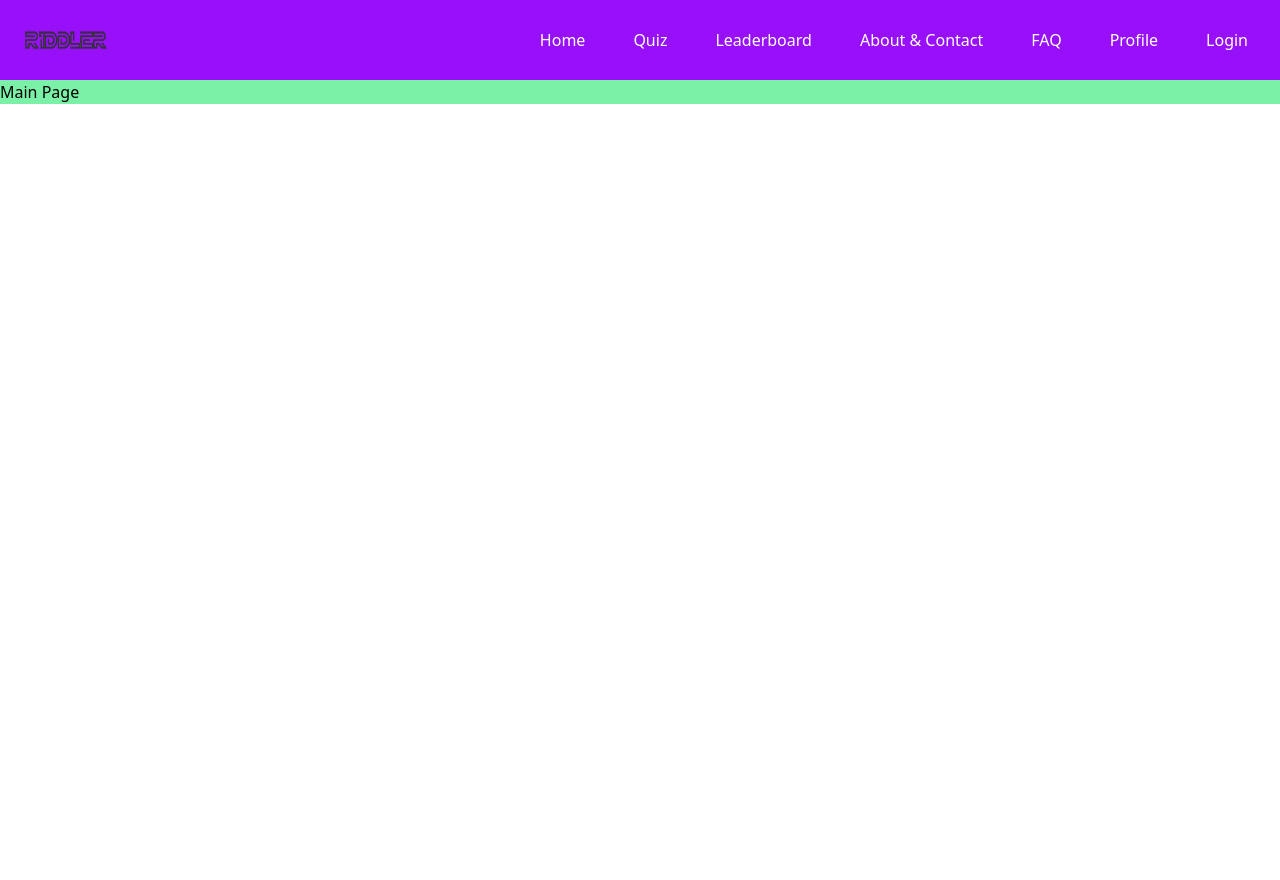
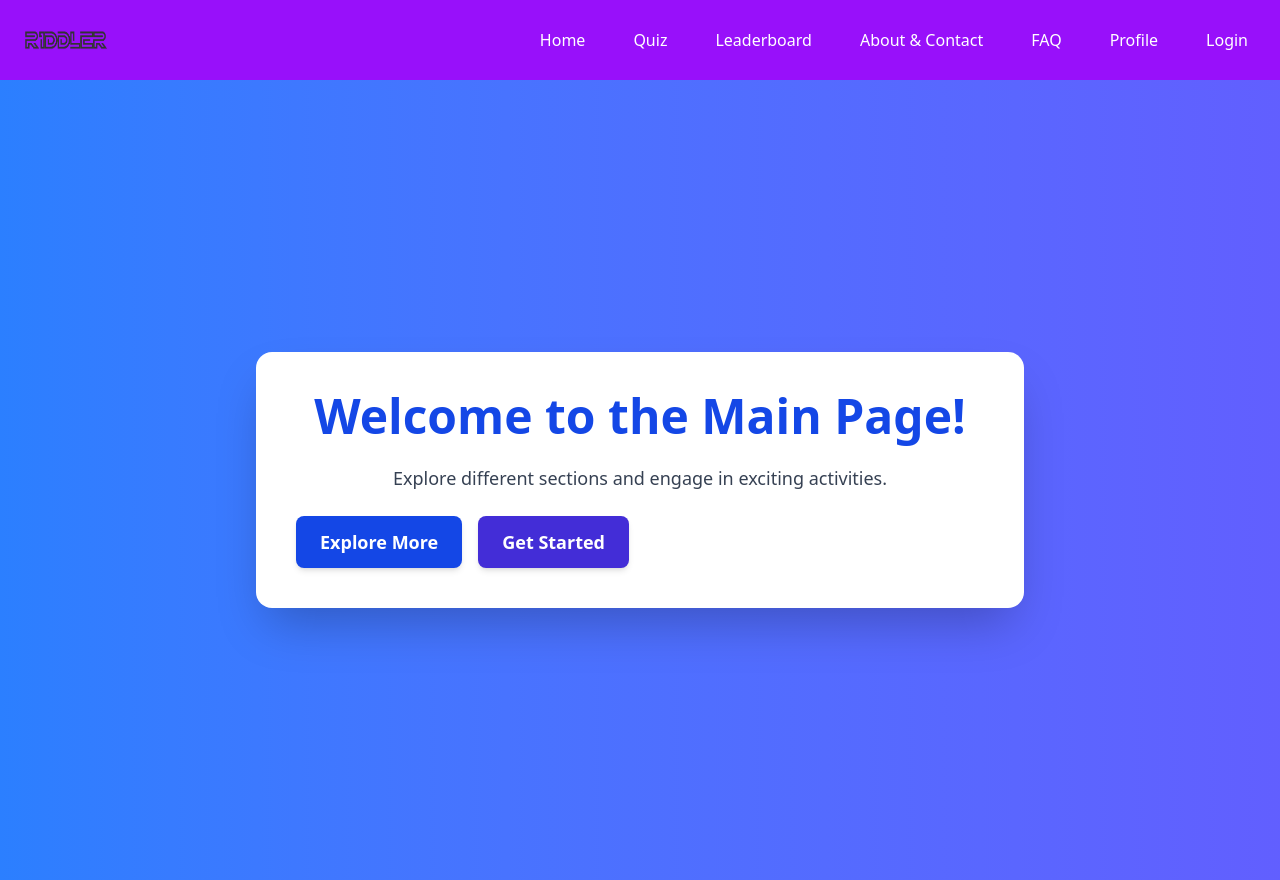
Before and after one commit to Sujal20805/Riddler, a React (Vite) app in the folder Frontend/: page /faq in a window 1280 px wide. Before the commit the page ends 800 px from the top, so only its background shows below. Built offline with nearby package versions, Linux system fonts and the light colour scheme.

Commit message:
update 2

```diff
--- a/Frontend/src/Components/Home.jsx
+++ b/Frontend/src/Components/Home.jsx
@@ -2,9 +2,17 @@ import React from "react";
 import { Link } from "react-router-dom";
 function Home(){
     return(
-        <div>
-            <h1>This is home</h1>
+        <div className="flex items-center justify-center min-h-screen bg-gradient-to-r from-purple-400 to-pink-500 p-4">
+        <div className="text-center bg-white p-10 rounded-2xl shadow-2xl w-full max-w-2xl">
+          <h1 className="text-5xl font-extrabold text-purple-700 mb-6">Welcome to Our Quiz App!</h1>
+          <p className="text-lg text-gray-700 mb-6">
+            Test your knowledge with our fun and challenging quizzes. Improve your skills and learn new things every day!
+          </p>
+          <button className="bg-purple-700 text-white px-6 py-3 rounded-lg font-semibold text-lg hover:bg-purple-800 shadow-md">
+            Start Quiz
+          </button>
         </div>
+      </div>
     );
 }
 
--- a/Frontend/src/Pages/MainPage.jsx
+++ b/Frontend/src/Pages/MainPage.jsx
@@ -2,7 +2,22 @@ import React from 'react';
 
 function MainPage(){
     return(
-        <h1 className="bg-green-300">Main Page</h1>
+        <div className="flex flex-col items-center justify-center min-h-screen bg-gradient-to-r from-blue-500 to-indigo-500 p-6">
+        <div className="text-center bg-white p-10 rounded-2xl shadow-2xl w-full max-w-3xl">
+          <h1 className="text-5xl font-extrabold text-blue-700 mb-6">Welcome to the Main Page!</h1>
+          <p className="text-lg text-gray-700 mb-6">
+            Explore different sections and engage in exciting activities.
+          </p>
+          <div className="flex space-x-4">
+            <button className="bg-blue-700 text-white px-6 py-3 rounded-lg font-semibold text-lg hover:bg-blue-800 shadow-md">
+              Explore More
+            </button>
+            <button className="bg-indigo-700 text-white px-6 py-3 rounded-lg font-semibold text-lg hover:bg-indigo-800 shadow-md">
+              Get Started
+            </button>
+          </div>
+        </div>
+      </div>
     );
 }
 
```
